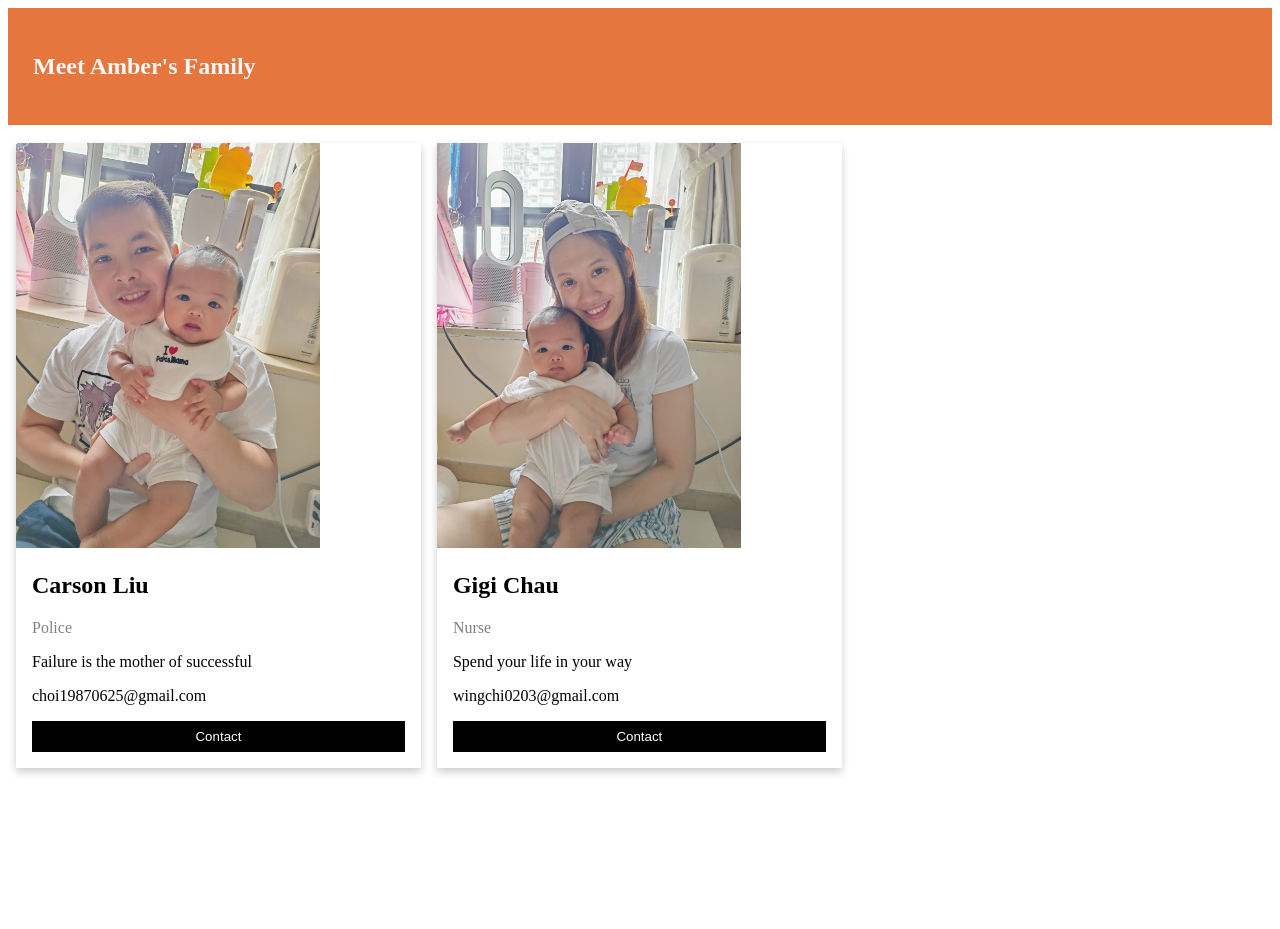
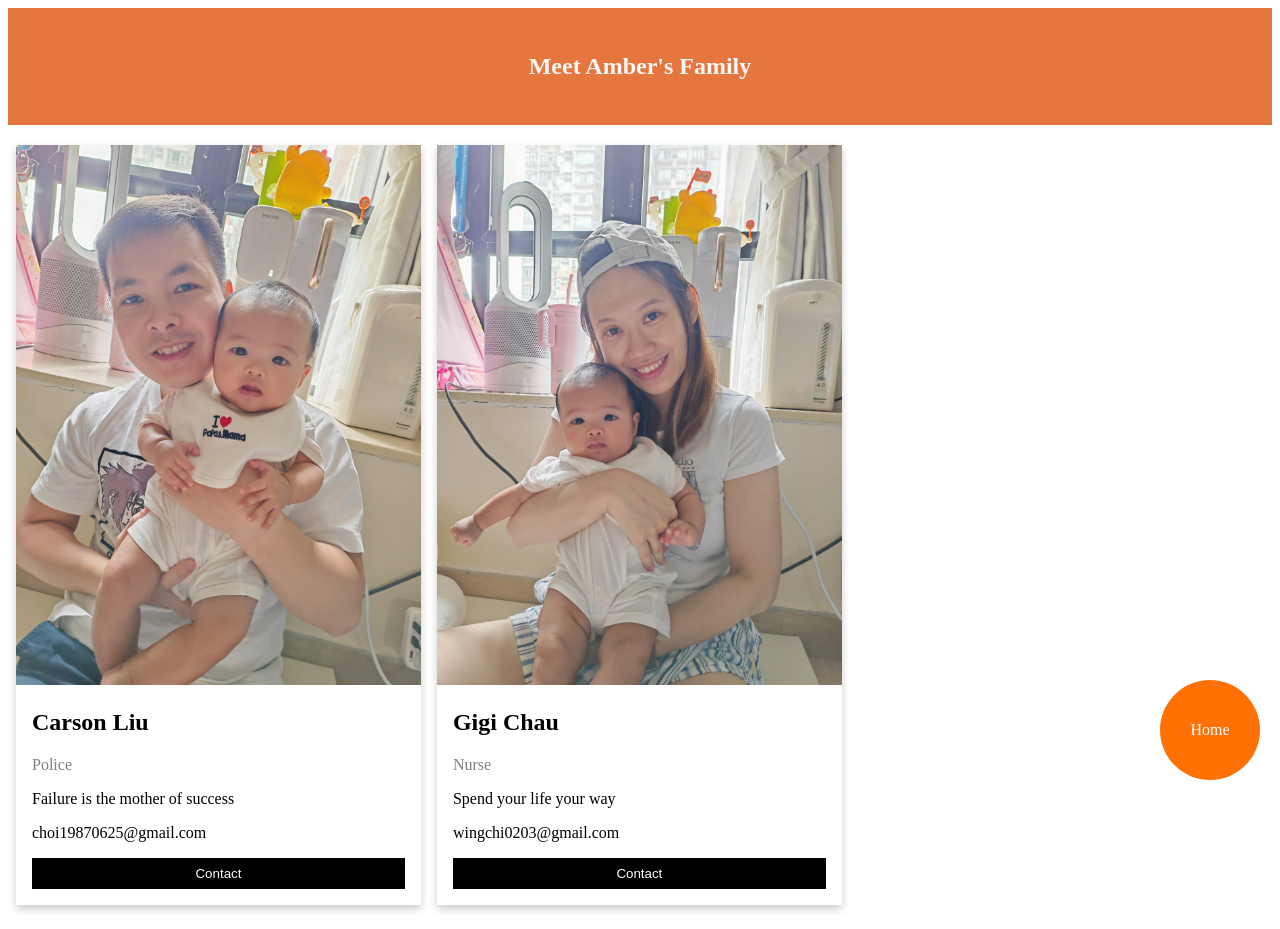
Before and after one commit to chikan213/Amber.website.final, a plain HTML site: page Family.html in a window 1280 px wide. Before the commit the page ends 800 px from the top, so only its background shows below. Drawn offline with Linux system fonts and the light colour scheme.

Commit message:
Add files via upload

```diff
--- a/Family.html
+++ b/Family.html
@@ -1,7 +1,8 @@
 <!DOCTYPE html>
-<html>
+<html lang="en">
 <head>
 <meta name="viewport" content="width=device-width, initial-scale=1">
+<title>Amber's Family</title>
 <link rel="stylesheet" href="Main.css">
 <style>
 html {
@@ -11,8 +12,6 @@ html {
 *, *:before, *:after {
   box-sizing: inherit;
 }
-
-
 
 .column {
   float: left;
@@ -30,6 +29,11 @@ html {
 
 .card {
   box-shadow: 0 4px 8px 0 rgba(0, 0, 0, 0.2);
+  transition: 0.3s;
+}
+
+.card:hover {
+  box-shadow: 0 8px 16px rgba(0, 0, 0, 0.2);
 }
 
 .container {
@@ -61,23 +65,28 @@ html {
 .button:hover {
   background-color: #555;
 }
+
+.header {
+  text-align: center;
+  margin-bottom: 20px;
+}
+
+
 </style>
 </head>
 <body>
-    <Div class="header">
+<header class="header">
     <h2>Meet Amber's Family</h2>
-    </Div>
-
-<br>
+</header>
 
 <div class="row">
   <div class="column">
     <div class="card">
-      <img src="s1.jpg" alt="Mr.Choi" style="width:75%">
+      <img src="s1.jpg" alt="Mr.Choi" style="width:100%; height:auto;">
       <div class="container">
         <h2>Carson Liu</h2>
         <p class="title">Police</p>
-        <p>Failure is the mother of successful</p>
+        <p>Failure is the mother of success</p>
         <p>choi19870625@gmail.com</p>
         <p><button class="button">Contact</button></p>
       </div>
@@ -86,21 +95,19 @@ html {
 
   <div class="column">
     <div class="card">
-      <img src="s2.jpg" alt="Ms.Gigi" style="width:75%">
+      <img src="s2.jpg" alt="Ms.Gigi" style="width:100%; height:auto;">
       <div class="container">
         <h2>Gigi Chau</h2>
         <p class="title">Nurse</p>
-        <p>Spend your life in your way</p>
+        <p>Spend your life your way</p>
         <p>wingchi0203@gmail.com</p>
         <p><button class="button">Contact</button></p>
       </div>
     </div>
   </div>
+</div>
 
-
-    </div>
-  </div>
-</div>
+<a href="index.html" class="home-button">Home</a>
 
 </body>
 </html>
--- a/Main.css
+++ b/Main.css
@@ -65,3 +65,24 @@
     animation-name: change-color;
     animation-duration: 5s;
   }
+
+  .home-button {
+    position: fixed;
+    bottom: 20px;
+    right: 20px;
+    background-color: #ff7105;
+    color: rgb(255, 255, 255);
+    border: none;
+    width: 100px; /* Adjust width for circular shape */
+    height: 100px; /* Adjust height for circular shape */
+    border-radius: 50%; /* Make it circular */
+    display: flex; /* Center text */
+    align-items: center; /* Center vertically */
+    justify-content: center; /* Center horizontally */
+    text-decoration: none;
+    font-size: 16px; /* Adjust font size */
+  }
+
+  .home-button:hover {
+    background-color: #555;
+  }
```
Also changed, not shown: Song.html (+2 -0 lines), photo.html (+3 -0 lines).
